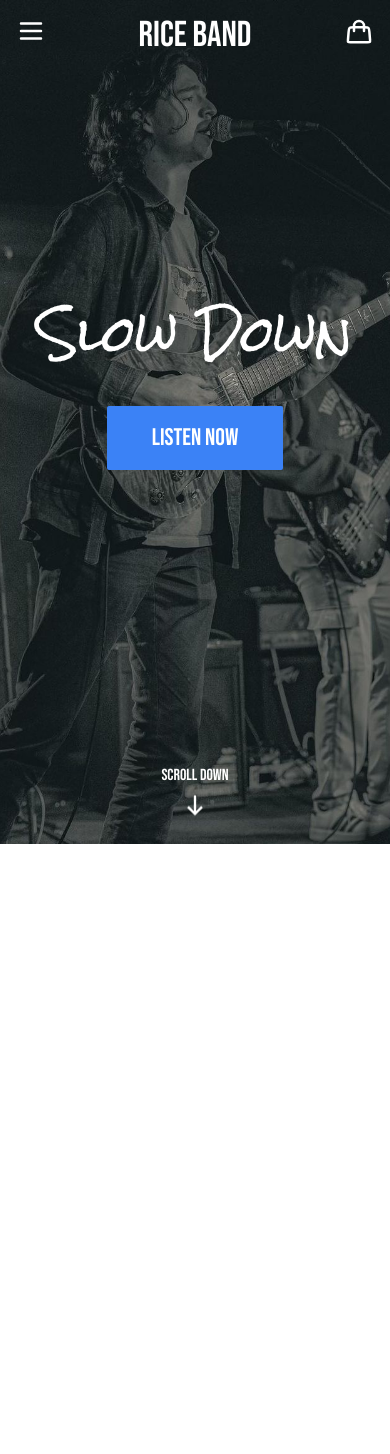
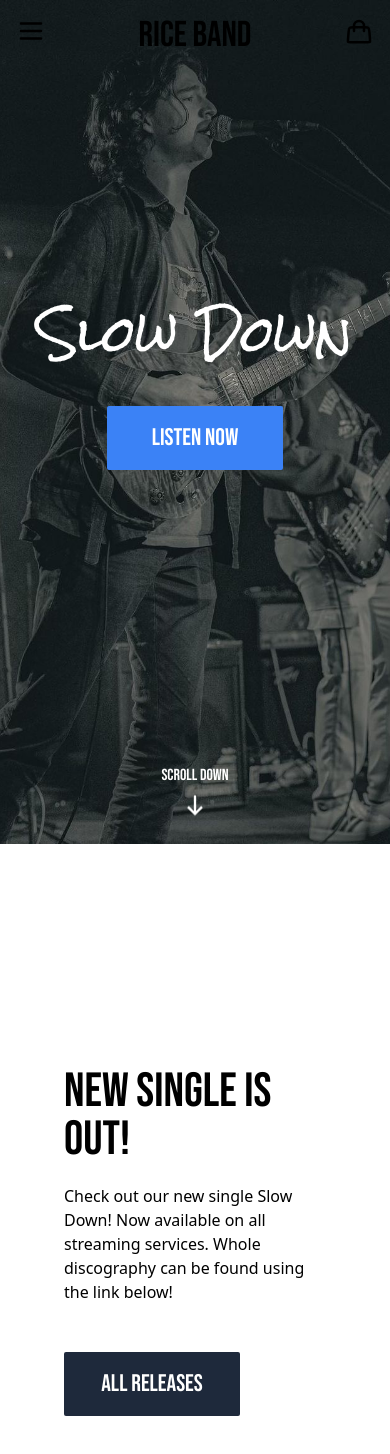
Before and after one commit to Grant-Howard509/Rice-Store, a React (Vite) app: page / in a window 390 px wide. Shown: the top 1454 px of the page. Built offline with nearby package versions, Linux system fonts and the light colour scheme; no server answers; what @shopify/storefront-api-client would draw is missing.

Commit message:
Refactor/ReleaseSection content
Need to find method of implementing responsive background-image for second column.

```diff
--- a/src/App.jsx
+++ b/src/App.jsx
@@ -1,8 +1,8 @@
 import './index.css'
 import React, { useEffect, useRef, useState } from 'react';
 import  { NavBar } from './Components/NavBar'
-import Home  from './Components/Home'
-import Shop from './Components/Shop'
+import { Home }  from './Components/Home'
+import { Shop } from './Components/Shop'
 import { Route, Routes, useLocation} from 'react-router-dom'
 
 
@@ -10,18 +10,23 @@ export default function App() {
   const [color, setColor] = useState('text-white');
   const homeRef = useRef();
   const shopRef = useRef();
+  const releaseRef = useRef();
+  const landingPageRef = useRef();
   const location = useLocation();
-  let refList = [homeRef, shopRef];
+  let refList = [homeRef, shopRef, landingPageRef,releaseRef];
 
   useEffect(() => {
     const options = {
       root: null,
-      threshold: [0.03],
+      threshold: [.97],
     };
 
     const observer = new IntersectionObserver(entries => {
       entries.forEach(entry => {
-        if(!entry.isIntersecting) {
+        // Multiple entries possible solution:
+        // Use id's to detect section navBar color
+        console.log(entry);
+        if(entry.isIntersecting) {
           setColor('text-black');
         }else {
           setColor('text-white');
@@ -55,11 +60,9 @@ export default function App() {
       <NavBar color={color}/>
 
       <Routes>
-        <Route path='/' element={<Home ref={homeRef} key='home'/>} />
+        <Route path='/' element={<Home ref={homeRef} releaseRef={releaseRef} landingPageRef={landingPageRef} key='home'/>} />
         <Route path='/shop' element={<Shop ref={shopRef} key='shop'/>} />
       </Routes>
-
-      <section className='bg-white h-screen w-full p-50' id='test-section'></section>
     </div>
   )
 }
--- a/src/Components/Home.jsx
+++ b/src/Components/Home.jsx
@@ -1,13 +1,13 @@
 import { forwardRef } from "react";
-import LandingPage from "./LandingPage";
+import { LandingPage } from "./LandingPage";
+import { ReleaseSection } from "./ReleaseSection";
 
 
-const Home = forwardRef((props, ref) => {
+export const Home = forwardRef(({releaseRef, landingPageRef}, ref) => {
     return (
         <div ref={ref}>
-            <LandingPage />
+            <LandingPage/>
+            <ReleaseSection ref={releaseRef}/>
         </div>
     );
 });
-
-export default Home;
--- a/src/Components/LandingPage.jsx
+++ b/src/Components/LandingPage.jsx
@@ -1,6 +1,6 @@
 import { useEffect, useState } from "react";
 
-const LandingPage = () => {
+export const LandingPage = () => {
     const [isVisible, setIsVisible] = useState(false);
 
     useEffect(() => {
@@ -44,5 +44,3 @@ const LandingPage = () => {
         </div>
     );
 }
-
-export default LandingPage;
--- a/src/Components/NavBar.jsx
+++ b/src/Components/NavBar.jsx
@@ -2,7 +2,7 @@ import { useEffect, useState } from "react";
 import { Link, useLocation } from "react-router-dom";
 
 
-export function NavBar({color}) {
+export const NavBar = ({color}) => {
 
     const [isSideBarOpen, setSideBar] = useState(false);
     const location = useLocation();
--- a/src/Components/ReleaseSection.jsx
+++ b/src/Components/ReleaseSection.jsx
@@ -1,6 +1,25 @@
+import { forwardRef } from "react";
 
-const ReleaseSection = () => {
+export const ReleaseSection = forwardRef((props, ref) => {
+    return(
+        // <div className='bg-white h-screen w-full sm:p-20 p-16'>
+            <div className="flex 2xl:flex-row flex-col justify-center items-center w-full h-screen sm:p-20 p-16" ref={ref}>
+                <div className="2xl:w-2/5 md:w-2/3 w-full 2xl:mb-0 mb-12">
+                    <h1 className="font-bebas xl:text-9xl md:text-7xl text-5xl">NEW SINGLE IS OUT!</h1>
 
-};
+                    <div className=" lg:w-560 sm:w-96 mt-5">
+                        <p className="xl:text-2xl md:text-xl">Check out our new single Slow Down! Now available on all streaming services. Whole discography can be found using the link below!</p>
+                    </div>
 
-export default ReleaseSection;
+                    <button className="font-bebas w-44 xl:w-52 bg-slate-800 text-white text-2xl xl:text-3xl p-4 mt-12 rounded-sm ">ALL RELEASES</button>
+                </div>
+
+                {/* Create another flex-item with background image: must fit viewport */}
+
+                {/* <div className="md:w-560 sm:w-96 w-80  cursor-pointer overflow-hidden">
+
+                </div> */}
+            </div>
+        // </div>
+    );
+});
--- a/src/Components/Shop.jsx
+++ b/src/Components/Shop.jsx
@@ -1,7 +1,7 @@
 import { forwardRef } from "react";
 import { Link } from "react-router-dom";
 
-const Shop = forwardRef((props, ref) => {
+export const Shop = forwardRef((props, ref) => {
     return (
         <div className="flex justify-center flex-col items-center w-full h-screen bg-blue-800" ref={ref}>
                 <h1 className="text-center text-white">Coming Soon...</h1>
@@ -11,5 +11,3 @@ const Shop = forwardRef((props, ref) => {
         </div>
     );
 });
-
-export default Shop;
--- a/tailwind.config.js
+++ b/tailwind.config.js
@@ -22,6 +22,9 @@ export default {
       animation: {
         slowEase: 'slowEase 3.5s ease-in forwards',
       },
+      width: {
+        560: '35rem',
+      },
     },
     fontFamily: {
       bebas: ["Bebas Neue", "sans-serif"],
```
